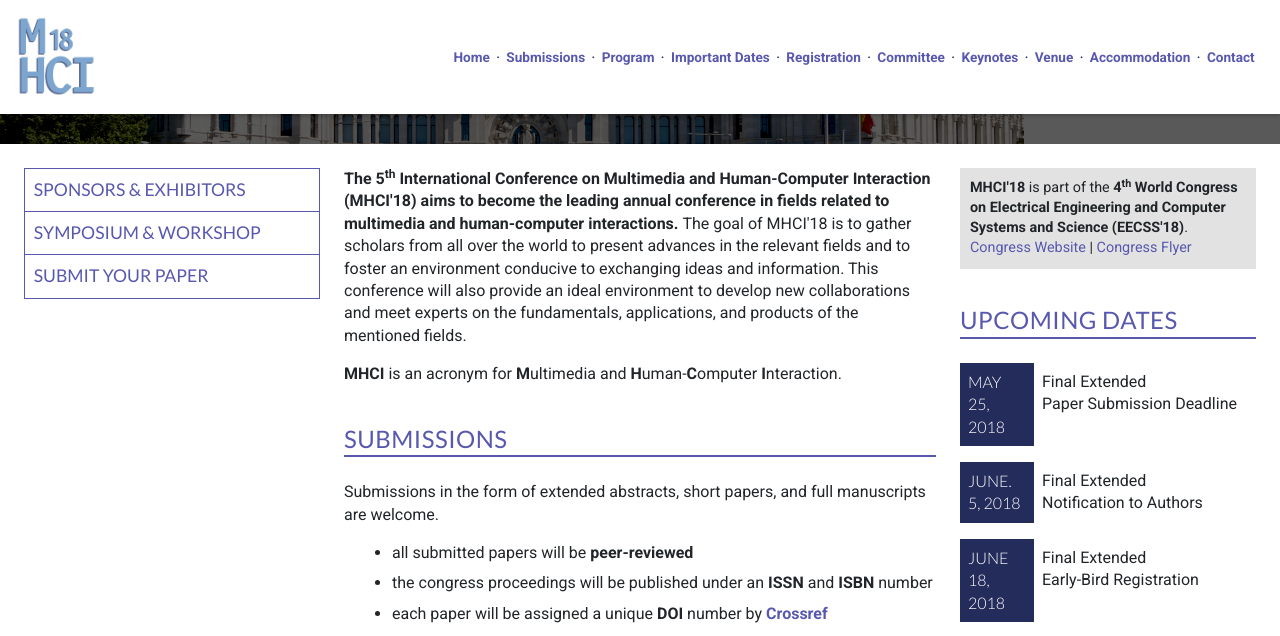
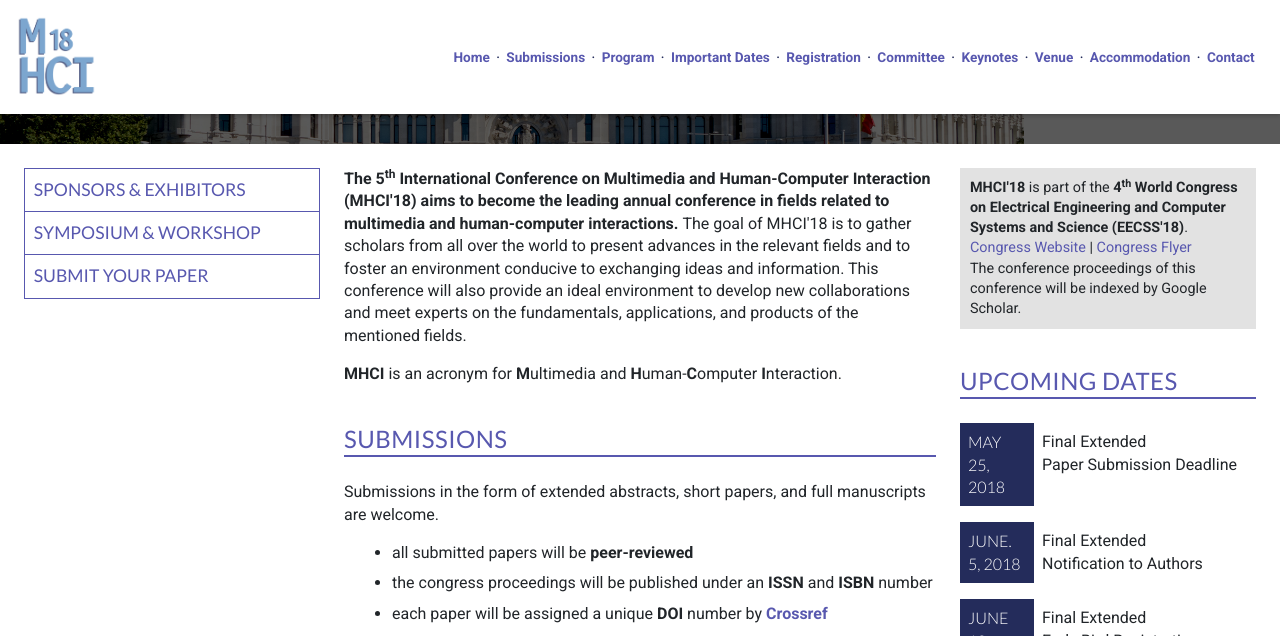
Before and after one commit to intaset/mhciconference, a Jekyll site: the page built from index.html, in a window 1280 px wide and 900 px high, scrolled down 336 px, cut to the strip 0-636 px from the top of the window. Built offline with Jekyll 4.4.1, drawn with Linux system fonts in a browser that asks for light colours; nearby versions of some CDN libraries; Markdown is read by kramdown in place of the engine named in the settings; comment, search, counter and statistics services are not loaded.

Commit message:
Added proceeding note

```diff
--- a/_includes/congress-info.html
+++ b/_includes/congress-info.html
@@ -1,6 +1,8 @@
 <p class="announcement-text"><strong>MHCI'18</strong> is part of the <strong>4<sup>th</sup> World Congress on
 Electrical Engineering and Computer Systems and Science (EECSS'18)</strong>.
 <a class="body-link" target="_blank" href="https://www.eecss.org">Congress Website</a> |
-<a class="body-link" target="_blank" href="/EECSS18_CFP_Flyer.pdf">Congress Flyer</a></p>
+<a class="body-link" target="_blank" href="/EECSS18_CFP_Flyer.pdf">Congress Flyer</a><br>
+The conference proceedings of this conference will be indexed by Google Scholar.
+</p>
 
 <br>
```
Also changed, not shown: 19 other files.
